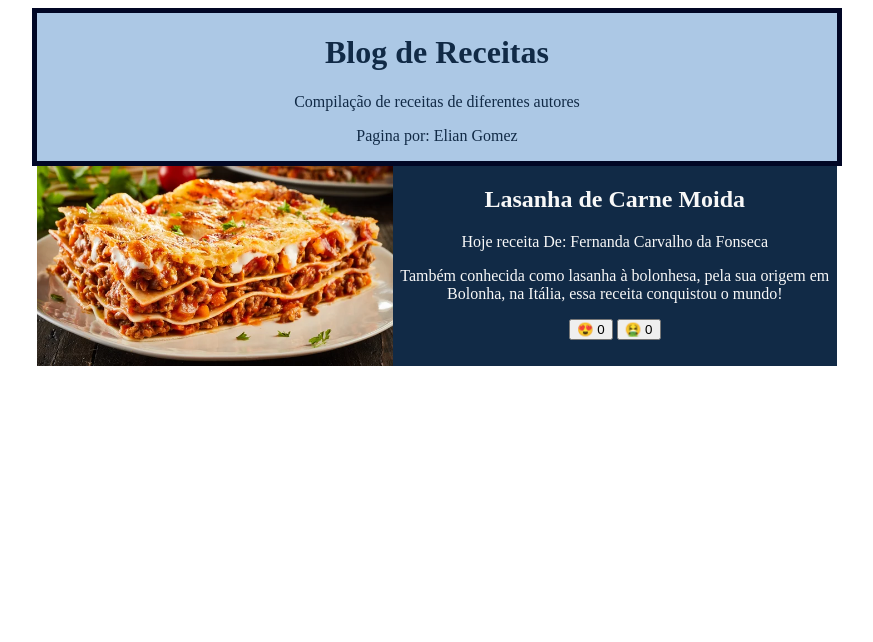
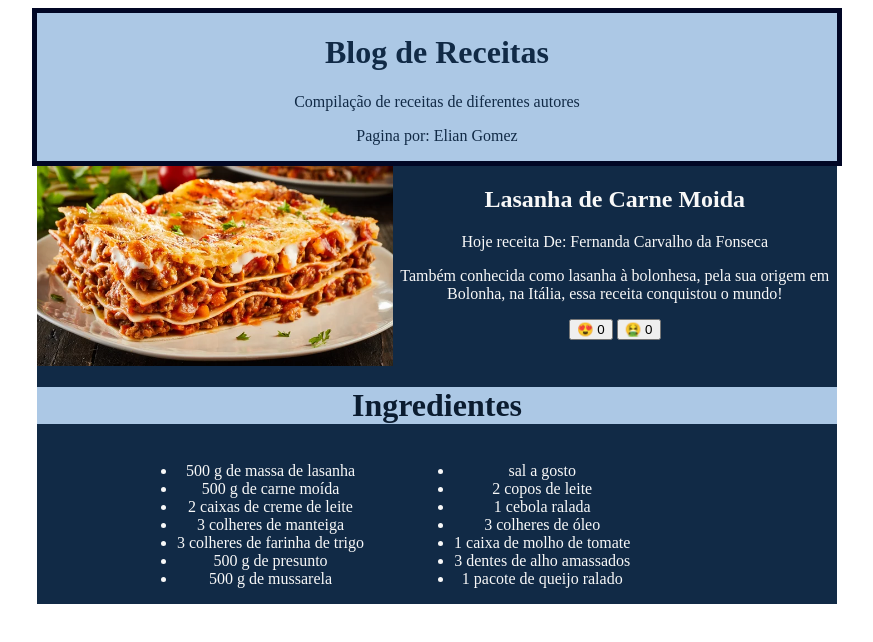
Before and after one commit to gameover4657/Projeto-HTML, a plain HTML site: page index.html in a window 1280 px wide. Shown: the whole page, without its empty margins (203-1076 px from the left). Drawn offline with Linux system fonts and the light colour scheme.

Commit message:
18.09.2026

```diff
--- a/index.html
+++ b/index.html
@@ -1,6 +1,6 @@
-
 <!DOCTYPE html>
 <html lang="pt-br">
+
 <head>
     <meta charset="UTF-8">
     <meta name="viewport" content="width=device-width, initial-scale=1.0">
@@ -12,21 +12,45 @@
             margin: 0 auto;
             background-color: #ACC8E5;
             color: #112A46;
-                border: 5px solid #010725}
+            border: 5px solid #010725
+        }
+
+        .Ingredientes {
+            text-align: center;
+            max-width: 800px;
+            margin: 0 auto;
+            background-color: #ACC8E5;
+            color: #0b1c30;
+        }
+
+        .lista {
+            max-width: 600px;
+            margin: 0 auto;
+            text-align: center;
+            display: flex;
+            gap: 50px;
+        }
+
         main {
             text-align: center;
             max-width: 800px;
             margin: 0 auto;
             background-color: #112A46;
-                color:#f8f8f8;
+            color: #f8f8f8;
+        }
+
+        article {
+
             display: flex;
         }
+
         img {
             width: 500px;
             height: 200px;
         }
     </style>
 </head>
+
 <body>
     <header>
         <h1>Blog de Receitas</h1>
@@ -34,27 +58,62 @@
         <p>Pagina por: Elian Gomez</p>
     </header>
     <main>
-            <img src="lasanha.png" alt="Fatia de lasanha à bolonhesa em prato branco sobre mesa escura. Exibe camadas fartas de carne e massa, com topo de queijo perfeitamente gratinado e salsa fresca salpicada.">
+        <article>
+            <img src="lasanha.png"
+                alt="Fatia de lasanha à bolonhesa em prato branco sobre mesa escura. Exibe camadas fartas de carne e massa, com topo de queijo perfeitamente gratinado e salsa fresca salpicada.">
             <div>
                 <h2>Lasanha de Carne Moida</h2>
                 <p>Hoje receita De: Fernanda Carvalho da Fonseca</p>
-                <p>Também conhecida como lasanha à bolonhesa, pela sua origem em Bolonha, na Itália, essa receita conquistou o mundo!</p>
+                <p>Também conhecida como lasanha à bolonhesa, pela sua origem em Bolonha, na Itália, essa receita
+                    conquistou
+                    o mundo!</p>
                 <button>😍 <span>0</span></button>
                 <button>🤮 <span>0</span></button>
 
             </div>
+        </article>
+
+        <div class="Ingredientes">
+            <h1>Ingredientes</h1>
+        </div>
+        <article class="lista">
+            <div>
+                <ul>
+                    <li>500 g de massa de lasanha</li>
+                    <li>500 g de carne moída</li>
+                    <li>2 caixas de creme de leite</li>
+                    <li>3 colheres de manteiga</li>
+                    <li>3 colheres de farinha de trigo</li>
+                    <li>500 g de presunto</li>
+                    <li>500 g de mussarela</li>
+                </ul>
+            </div>
+            <div>
+                <ul>
+                    <li>sal a gosto</li>
+                    <li>2 copos de leite</li>
+                    <li>1 cebola ralada</li>
+                    <li>3 colheres de óleo</li>
+                    <li>1 caixa de molho de tomate</li>
+                    <li>3 dentes de alho amassados</li>
+                    <li>1 pacote de queijo ralado</li>
+                </ul>
+            </div>
     </main>
+    </article>
 
 </body>
 <script>
     const botones = document.querySelectorAll("button");
-   botones.forEach(function (boton){
+    botones.forEach(function (boton) {
         boton.addEventListener("click", botonclicado);
-       function botonclicado(){
+        function botonclicado() {
             console.log("fui clicado");
-               let texto= boton.querySelector("span");
+            let texto = boton.querySelector("span");
             texto.textContent++;
         }
     })
+
 </script>
+
 </html>
```
Lines whose indentation alone changed are shown as unchanged.
